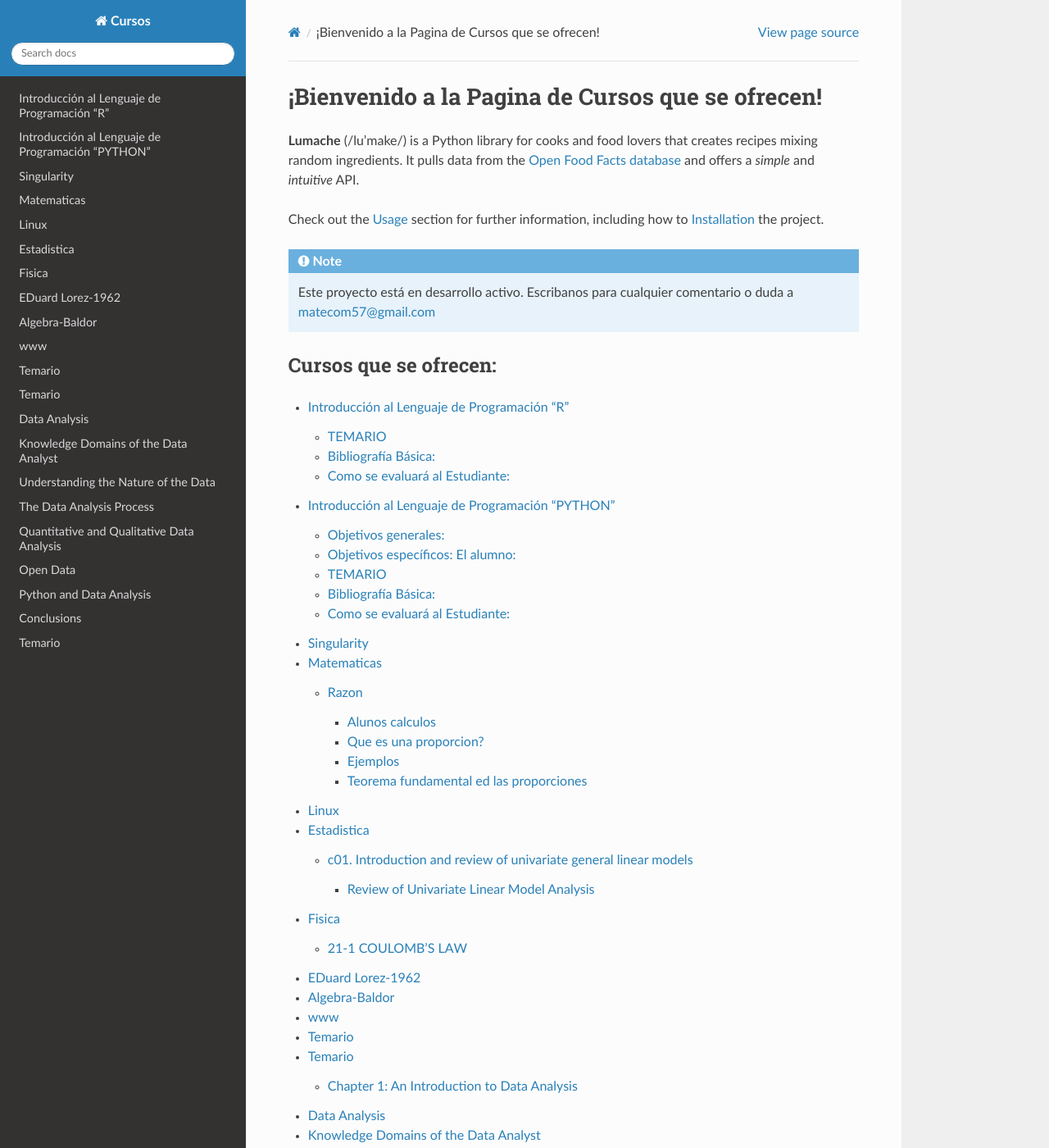
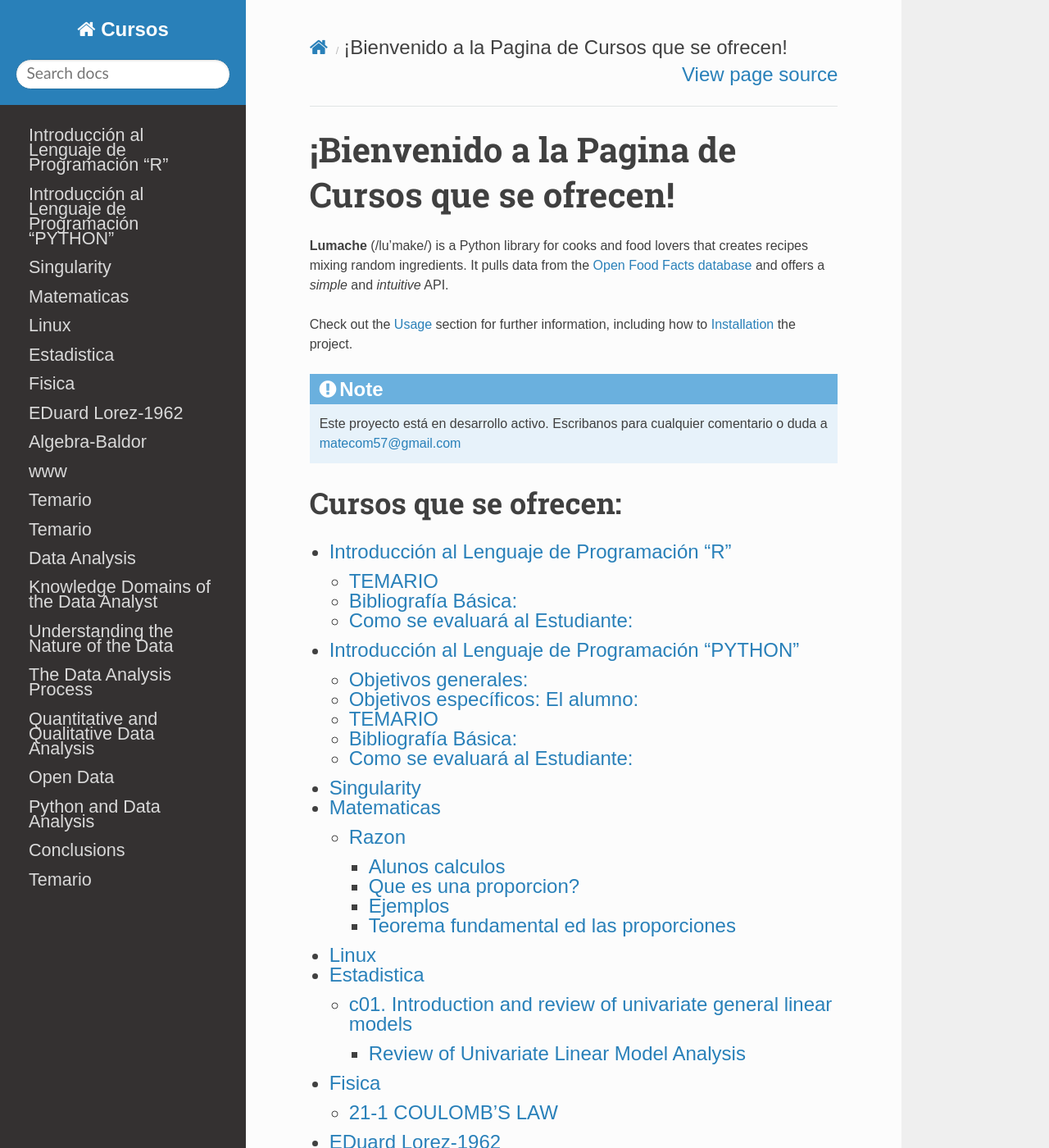
Before and after one commit to matecom57/santosg57-cursos, a Sphinx documentation site: the page built from docs/source/index.rst, in a window 1280 px wide and 1400 px high. Shown: the whole window at 82% size. Built offline with Sphinx 7.4.7 and the Read the Docs theme 3.1.0, drawn with Linux system fonts in a browser that asks for light colours.

Commit message:
Test comité

```diff
--- a/docs/source/conf.py
+++ b/docs/source/conf.py
@@ -31,6 +31,8 @@ templates_path = ['_templates']
 
 html_theme = 'sphinx_rtd_theme'
 
+html_static_path = ['_static']
+
 html_css_files = [
     'css/css-style.css',
 ]
```
Also changed, not shown: docs/source/_static/css/css-style.css (renamed from docs/source/_static/css-style.css).
